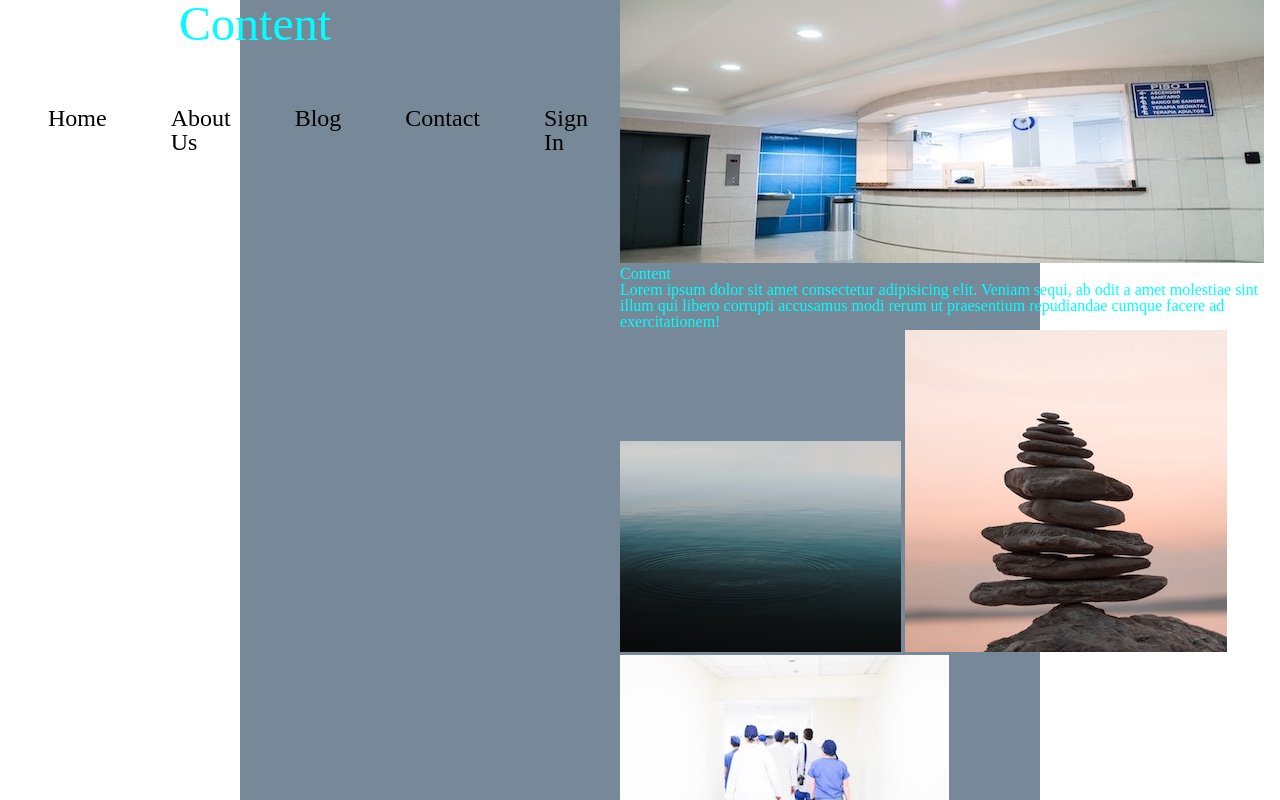
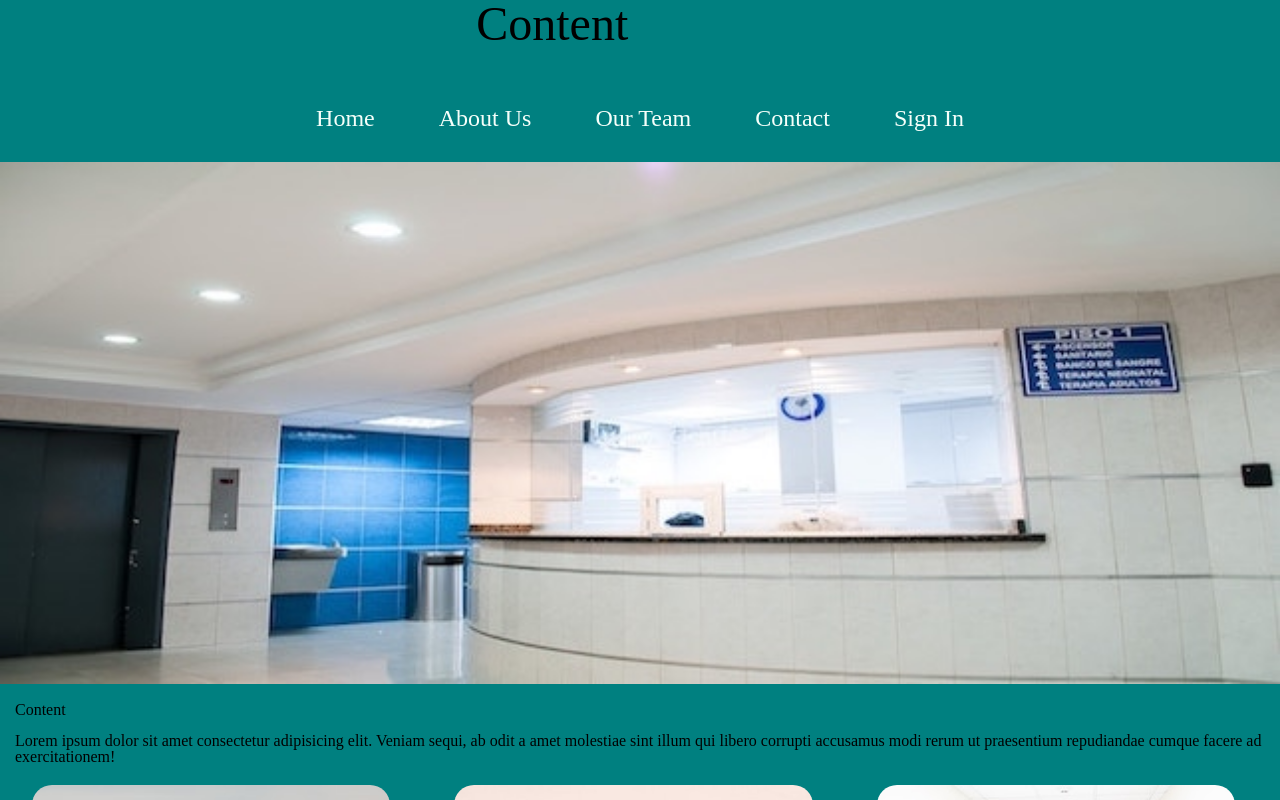
Before and after one commit to zackychan97/Marketing-page, a plain HTML site: page index.html in a window 1280 px wide. Shown: the top 800 px of the page. Drawn offline with Linux system fonts and the light colour scheme.

Commit message:
about to start working on making the site able to be viewed on multiple device sizes

```diff
--- a/index.html
+++ b/index.html
@@ -11,21 +11,22 @@
 </head>
 
 <body>
-    <div class = 'container'>
+    <div class = 'container home'>
         <div class="nav-div">
             <nav class="navbar">
               <div class="nav-header">
                 <h1>Content</h1>
               </div>
+
               <div class="nav-links">
                   <a href="#">Home</a>
                   <a href="#">About Us</a>
-                  <a href="#">Blog</a>
+                  <a href="#">Our Team</a>
                   <a href="#">Contact</a>
                   <a href="#">Sign In</a>
               </div>
             </nav>
-        <div>
+        </div>
 
           <header class="intro">
                 <img src="images/hospital.jpg" class ="earth-image" alt="A picture of a hospital check in.">
@@ -38,10 +39,10 @@
 
 
 
-        <section class ='headImgs'>
+        <section class ='headImages'>
             <img src = 'images/water.jpg' class='blast' alt='A picture of water splashing.'>
-            <img src = 'images/rocks.jpg' class='blast' alt='A picture of a female scientist.'>
-            <img src = 'images/groupDoctors.jpg' class='blast' alt='A picture of a female scientist.'>
+            <img src = 'images/rocks.jpg' class='sky' alt='A picture of a female scientist.'>
+            <img src = 'images/groupDoctors.jpg' class='launch' alt='A picture of a female scientist.'>
         </section>
 
         <section class='mid-content'>
--- a/less/general.less
+++ b/less/general.less
@@ -1,5 +1,4 @@
 @import url('https://fonts.googleapis.com/css?family=Merriweather|Teko&display=swap');
-
 * {
     box-sizing: border-box;
   }
@@ -9,17 +8,15 @@
   }
 
   html, body {
-    font-family: 'Merriweather', serif;
-    color: aqua;
+    font-family: 'Teko', sans-serif;
+    color: black;
 
-    .container{
-        background: #778899;
-    }
+
   }
 
   h1, h2, h3, h4, h5 {
-    font-family: 'Teko', sans-serif;
-    color: aqua;
+    font-family: 'Merriweather', serif;
+    color: black;
   }
 
   h2 {
@@ -36,7 +33,8 @@
   }
 
   .container {
-    max-width: 800px;
+    max-width: 100%;
     width: 100%;
     margin: 0 auto;
+    background: teal;
   }
--- a/less/home-page.less
+++ b/less/home-page.less
@@ -1,4 +1,4 @@
-.home{
+.container{
     .intro{
         h2{
             padding: 15px;
@@ -6,9 +6,12 @@
         p{
             padding: 0 15px;
         }//closes p
+        img{
+            width: 100%;
+        }
     }//closes intro
 
-    .headImgs{
+    .headImages{
         display: flex;
         flex-wrap: wrap;
         width: 100%;
@@ -33,14 +36,18 @@
     }//closes midContent
 
     .final-content{
-        border-top: 1px solid #dee2e6;
+        border-top: 8px solid #F5FFFA;
+        padding-top: 1rem;
         display: flex;
         justify-content: center;
+        color: #F5FFFA;
         .walk-text{
-        Width: 50%;
+        Width: 60%;
+
 
         h3{
             margin-bottom: 10px;
+            color: #F5FFFA;
         }
         p{
             margin-bottom: 25px;
--- a/less/nav.less
+++ b/less/nav.less
@@ -3,6 +3,7 @@
         display: flex;//could make display flex and JC center a mixin
         justify-content: center;
 
+        .navbar{
         .nav-header{
             font-size: 3rem;
             padding-bottom: 1.6rem;
@@ -17,10 +18,11 @@
 
             a{
                 text-decoration: none;
-                color: black;
+                color: #F5FFFA;
                 font-size: 1.5rem;
                 padding: 2rem;
             }
         }
+    }
     }//closes nav-div
 }//closes container
```
Also changed, not shown: css/index.css.
